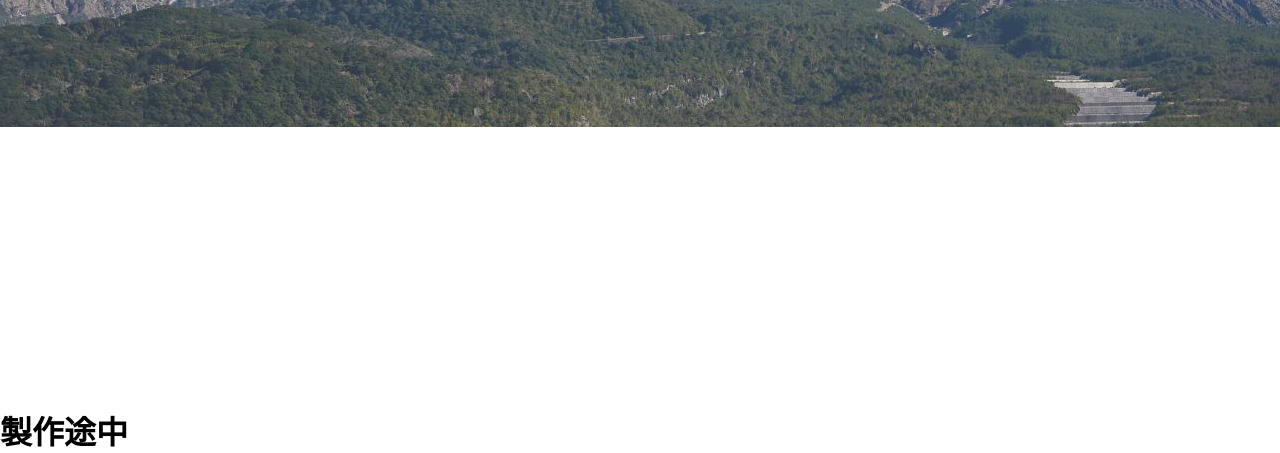
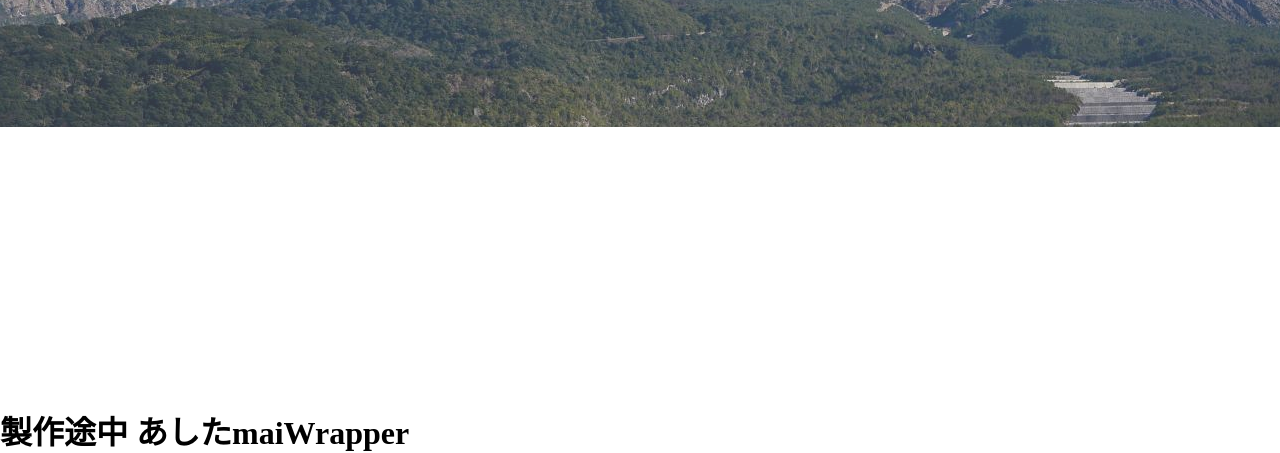
Before and after one commit to shOKaTan/shOKaTan.github.io, a plain HTML site: page html-shokatan/index.html in a window 1280 px wide. Shown: the part 555-1008 px from the top of the page. Drawn offline with Linux system fonts and the light colour scheme.

Commit message:
Update index.html

```diff
--- a/html-shokatan/index.html
+++ b/html-shokatan/index.html
@@ -55,7 +55,7 @@
 
 
     <footer>
-      <h1>製作途中</h1>
+      <h1>製作途中 あしたmaiWrapper</h1>
     </footer>
   </body>
 </html>
```
